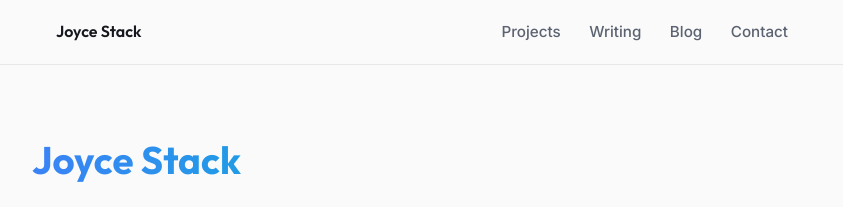
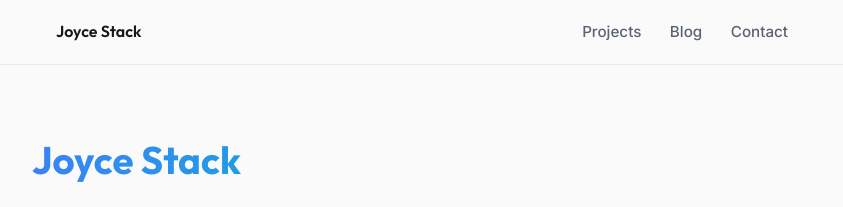
Before and after one commit to JoyceMarieStack/joycemariestack.github.io, a Jekyll site: the page built from index.md, in a window 1280 px wide. Shown: the top 207 px of the page, without its empty margins (218-1061 px from the left). Built offline with Jekyll 4.4.1, drawn with Linux system fonts in a browser that asks for light colours.

Commit message:
Update default.html

```diff
--- a/_layouts/default.html
+++ b/_layouts/default.html
@@ -16,7 +16,6 @@
       <a class="brand" href="{{ '/' | relative_url }}">{{ site.title }}</a>
       <nav>
         <a href="{{ '/' | relative_url }}#projects">Projects</a>
-        <a href="{{ '/' | relative_url }}#writing">Writing</a>
         <a href="https://usecommune.com/n/joycestack" target="_blank" rel="noopener noreferrer">Blog</a>
         <a href="{{ '/' | relative_url }}#contact">Contact</a>
       </nav>
```
